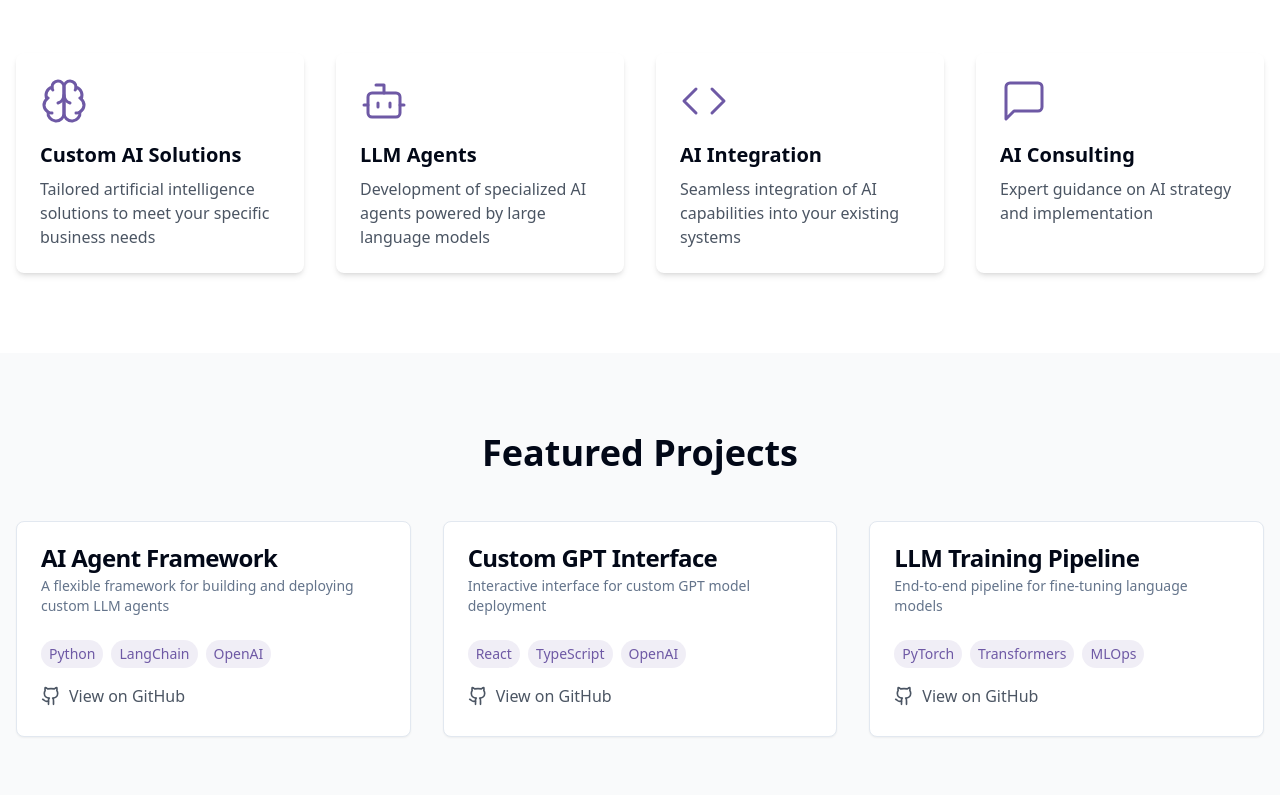
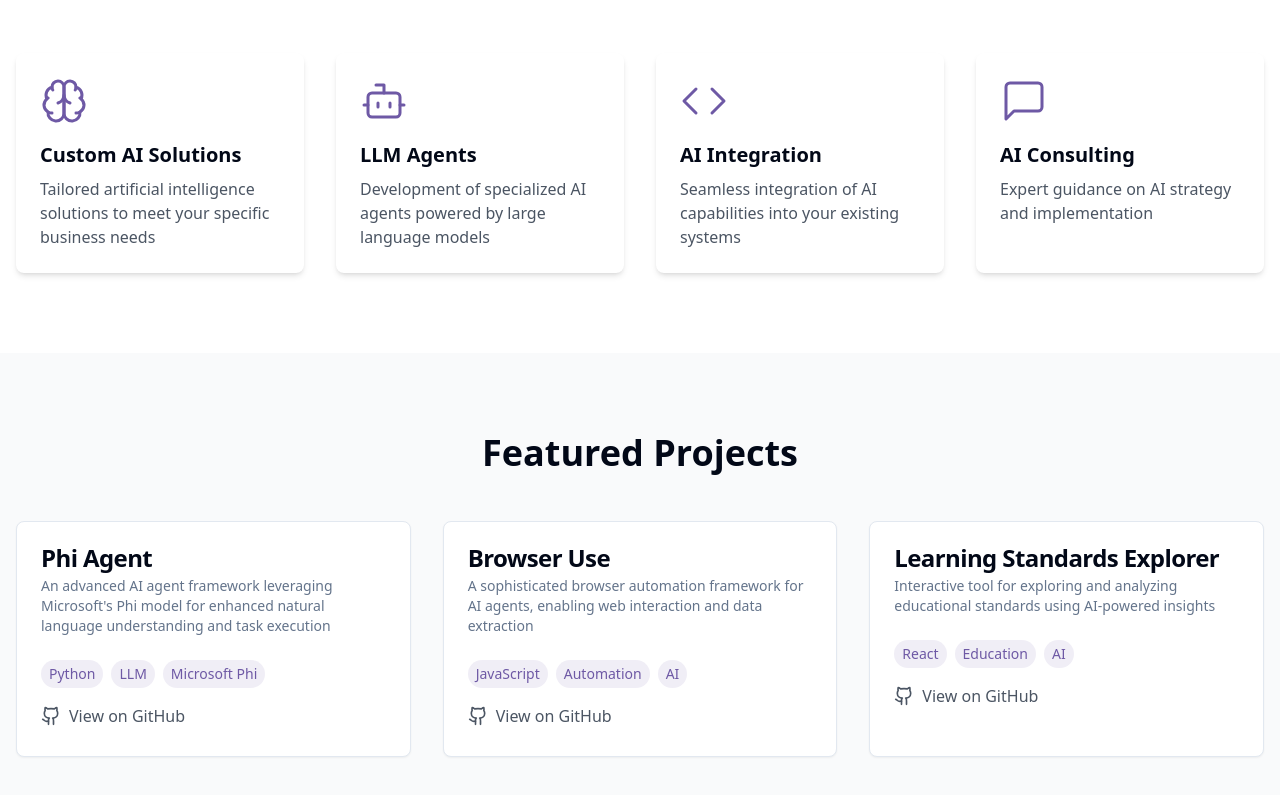
Before and after one commit to brandonopened/fibonacci-interaction-hub, a React (Vite) app: page / in a window 1280 px wide. Shown: the part 755-1550 px from the top of the page. Built offline with nearby package versions, Linux system fonts and the light colour scheme.

Commit message:
Fix GitHub links and projects
Updated the GitHub repository links in the project to reflect the correct URLs. Added the Phi agent, browser-use, and learning standards explorer to the featured projects section.
[skip gpt_engineer]

```diff
--- a/src/components/Projects.tsx
+++ b/src/components/Projects.tsx
@@ -9,22 +9,22 @@ import {
 
 const projects = [
   {
-    title: "AI Agent Framework",
-    description: "A flexible framework for building and deploying custom LLM agents",
-    github: "https://github.com/brandonopened/ai-agent-framework",
-    tags: ["Python", "LangChain", "OpenAI"],
+    title: "Phi Agent",
+    description: "An advanced AI agent framework leveraging Microsoft's Phi model for enhanced natural language understanding and task execution",
+    github: "https://github.com/brandonopened/phi",
+    tags: ["Python", "LLM", "Microsoft Phi"],
   },
   {
-    title: "Custom GPT Interface",
-    description: "Interactive interface for custom GPT model deployment",
-    github: "https://github.com/brandonopened/custom-gpt-interface",
-    tags: ["React", "TypeScript", "OpenAI"],
+    title: "Browser Use",
+    description: "A sophisticated browser automation framework for AI agents, enabling web interaction and data extraction",
+    github: "https://github.com/brandonopened/browser-use",
+    tags: ["JavaScript", "Automation", "AI"],
   },
   {
-    title: "LLM Training Pipeline",
-    description: "End-to-end pipeline for fine-tuning language models",
-    github: "https://github.com/brandonopened/llm-training-pipeline",
-    tags: ["PyTorch", "Transformers", "MLOps"],
+    title: "Learning Standards Explorer",
+    description: "Interactive tool for exploring and analyzing educational standards using AI-powered insights",
+    github: "https://github.com/brandonopened/learning-standards-explorer",
+    tags: ["React", "Education", "AI"],
   },
 ];
 
--- a/src/integrations/supabase/types.ts
+++ b/src/integrations/supabase/types.ts
@@ -9,7 +9,86 @@ export type Json =
 export type Database = {
   public: {
     Tables: {
-      [_ in never]: never
+      notes: {
+        Row: {
+          audio_url: string | null
+          created_at: string
+          id: string
+          text: string
+          timestamp: number
+          updated_at: string
+          user_id: string
+        }
+        Insert: {
+          audio_url?: string | null
+          created_at?: string
+          id?: string
+          text: string
+          timestamp: number
+          updated_at?: string
+          user_id: string
+        }
+        Update: {
+          audio_url?: string | null
+          created_at?: string
+          id?: string
+          text?: string
+          timestamp?: number
+          updated_at?: string
+          user_id?: string
+        }
+        Relationships: [
+          {
+            foreignKeyName: "notes_user_id_fkey"
+            columns: ["user_id"]
+            isOneToOne: false
+            referencedRelation: "profiles"
+            referencedColumns: ["id"]
+          },
+        ]
+      }
+      profiles: {
+        Row: {
+          created_at: string
+          id: string
+          updated_at: string
+        }
+        Insert: {
+          created_at?: string
+          id: string
+          updated_at?: string
+        }
+        Update: {
+          created_at?: string
+          id?: string
+          updated_at?: string
+        }
+        Relationships: []
+      }
+      settings: {
+        Row: {
+          created_at: string
+          id: string
+          key: string
+          updated_at: string
+          value: string | null
+        }
+        Insert: {
+          created_at?: string
+          id?: string
+          key: string
+          updated_at?: string
+          value?: string | null
+        }
+        Update: {
+          created_at?: string
+          id?: string
+          key?: string
+          updated_at?: string
+          value?: string | null
+        }
+        Relationships: []
+      }
     }
     Views: {
       [_ in never]: never
```
